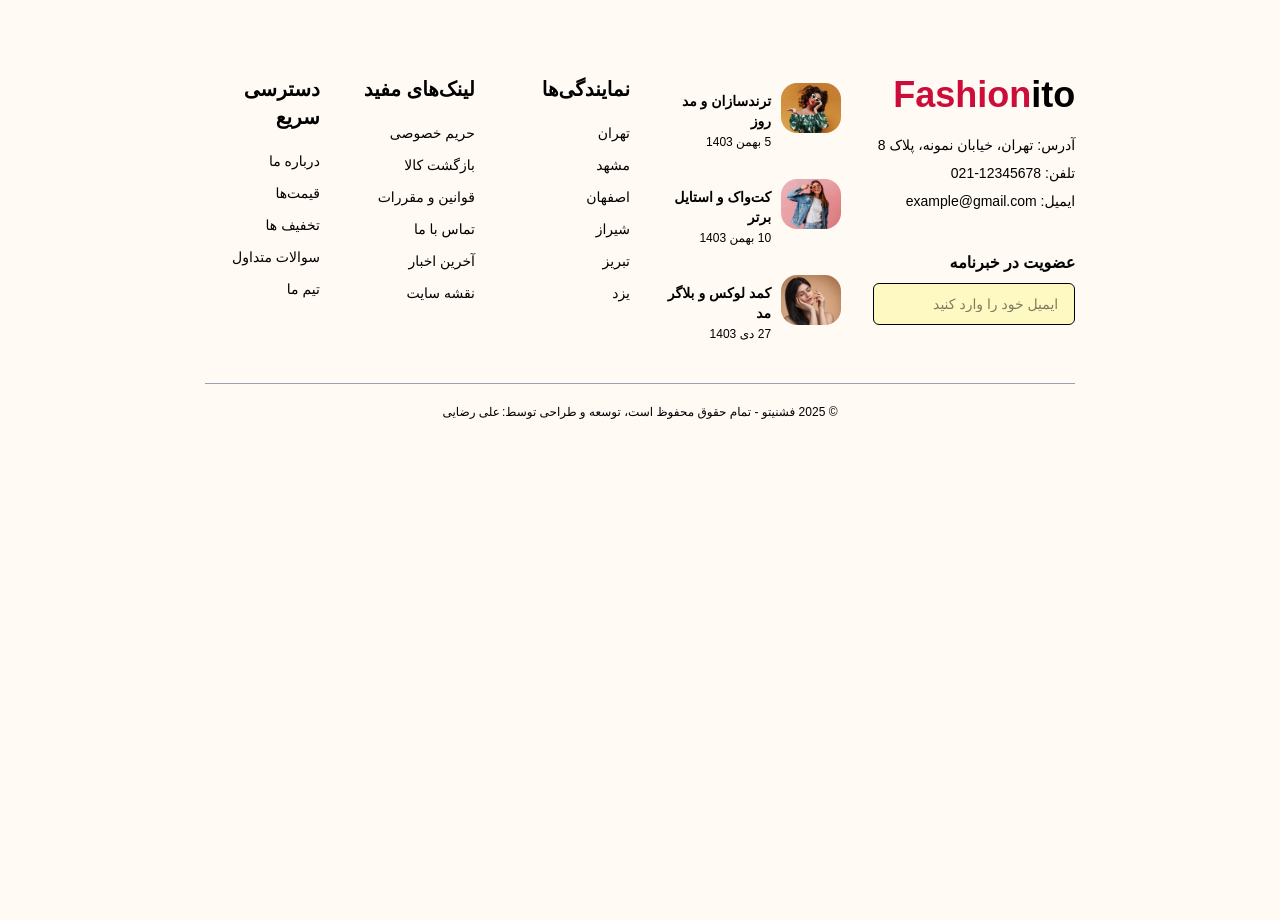
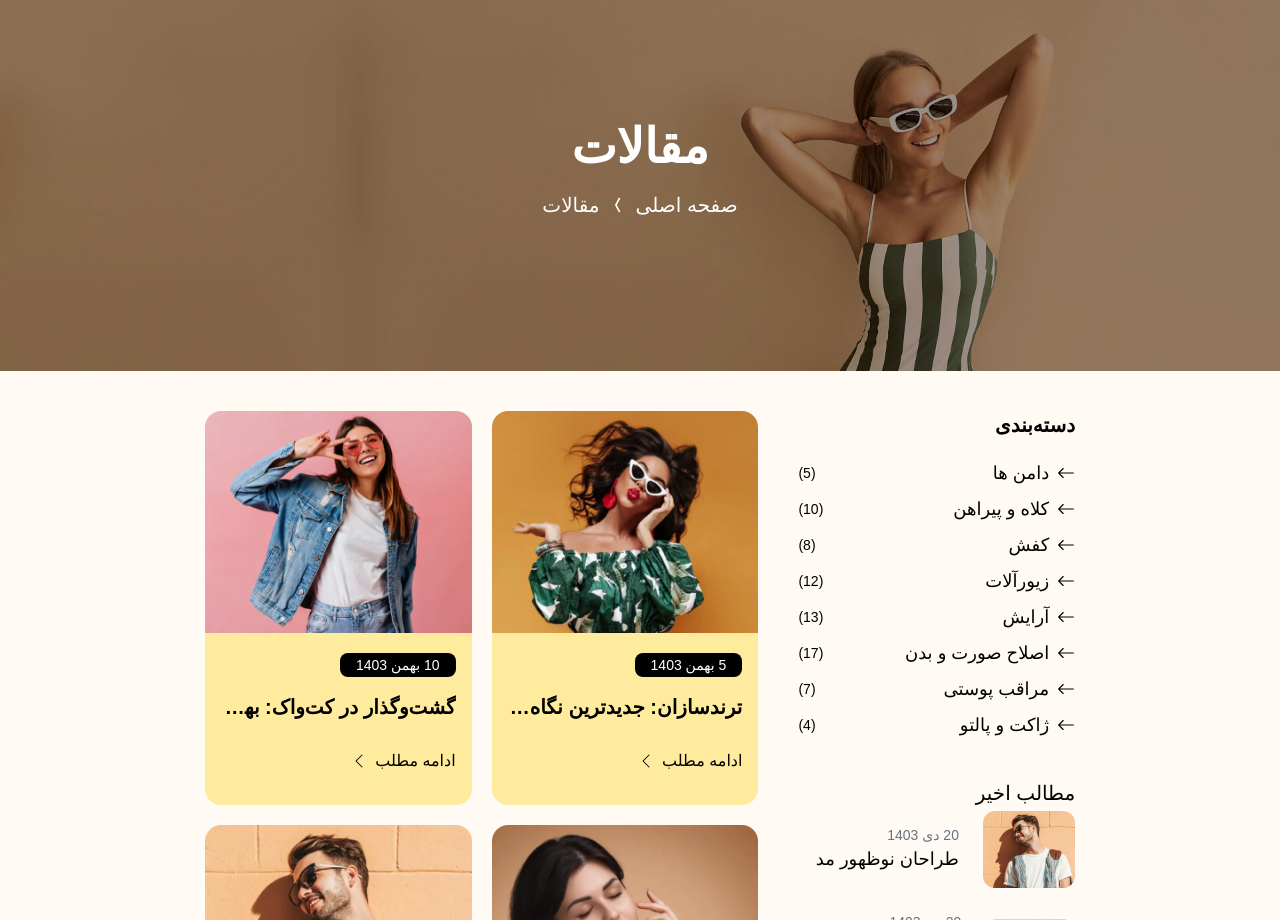
Before and after one commit to aliir7/Fashionito-Nextjs-Shop, a Next.js app: page /Blogs in a window 1280 px wide. Shown: the part 180-1100 px from the top of the page. Before the commit the page ends 800 px from the top, so only its background shows below. Built offline with nearby package versions, Linux system fonts and the light colour scheme; a web font is replaced by a local one.

Commit message:
add blogs page

```diff
--- /dev/null
+++ b/Components/UI/Blogs/BlogCategory.tsx
@@ -0,0 +1,27 @@
+import { blogCategories } from "@/lib/constants";
+import { BsArrowLeft, BsArrowRight } from "react-icons/bs";
+
+function BlogCategory() {
+  return (
+    <div className="flex flex-col mt-5 gap-2">
+      {blogCategories.map((cat, index) => (
+        <div
+          key={index}
+          className="group flex items-center justify-between cursor-pointer"
+        >
+          <div className="flex items-center justify-center">
+            <h3 className="group flex items-center text-lg cursor-pointer group-hover:ps-2 transition-all duration-300 gap-2 group-hover:text-secondary">
+              <BsArrowLeft />
+              {cat.name}
+            </h3>
+          </div>
+          <h3 className="group-hover:text-secondary transition-all duration-300 text-sm">
+            ({cat.count})
+          </h3>
+        </div>
+      ))}
+    </div>
+  );
+}
+
+export default BlogCategory;
--- /dev/null
+++ b/Components/UI/Blogs/BlogContent.tsx
@@ -0,0 +1,89 @@
+import blogData from "@/lib/JsonData/BlogData.json";
+import Image from "next/image";
+import Link from "next/link";
+import { BsChevronLeft } from "react-icons/bs";
+import BlogCategory from "./BlogCategory";
+
+function BlogContent() {
+  const posts = blogData.slice(3, 6);
+  return (
+    <div className="wrapper py-30 pt-10">
+      <div className="flex flex-col lg:flex-row justify-between gap-10">
+        {/* blog category */}
+        <div className="w-full lg:w-1/2 sticky top-25 left-0 h-full">
+          <h3 className="text-xl font-semibold">دسته‌بندی</h3>
+          <BlogCategory />
+          {/* latest posts */}
+          <div className="mt-10">
+            <h3 className="text-xl mb-1">مطالب اخیر</h3>
+            <div className="flex flex-col gap-6">
+              {posts.map((post, index) => (
+                <Link
+                  href={`/Blogs/${post.id}`}
+                  key={index}
+                  className="flex items-center gap-6"
+                >
+                  <div className="w-1/3 overflow-hidden rounded-xl">
+                    <Image
+                      src={post.image}
+                      alt={post.title}
+                      width={500}
+                      height={500}
+                      className="w-full h-full object-cover"
+                    />
+                  </div>
+                  <div className="flex flex-col">
+                    <p className="text-sm text-gray-500">{post.date}</p>
+                    <h3 className="text-lg hover:text-secondary transition-all duration-300">
+                      {post.smallTitle}
+                    </h3>
+                  </div>
+                </Link>
+              ))}
+            </div>
+          </div>
+          {/* blog tags */}
+        </div>
+
+        {/* blog card */}
+        <div className="w-full lg:w-1/1">
+          <div className="grid grid-cols-1 lg:grid-cols-2 gap-5">
+            {blogData.map((item) => (
+              <Link key={item.id} href={`/Blogs/${item.id}`}>
+                <div className="blog-card cursor-pointer">
+                  <div className="blog-img">
+                    <Image
+                      src={item.image}
+                      alt={item.title}
+                      width={500}
+                      height={500}
+                      className="rounded-t-2xl w-full h-full"
+                    />
+                  </div>
+                  <div className="bg-primary rounded-b-2xl px-4 py-5">
+                    <span className="text-xs lg:text-sm bg-black rounded-lg text-white px-4 py-1">
+                      {item.date}
+                    </span>
+                    <h3 className="text-lg lg:text-xl my-4 font-semibold truncate">
+                      {item.title}
+                    </h3>
+                    <div>
+                      <button className=" py-3 flex justify-center items-center gap-2 rounded-full hover:-translate-x-2 transition-all duration-300 cursor-pointer">
+                        ادامه مطلب
+                        <div>
+                          <BsChevronLeft />
+                        </div>
+                      </button>
+                    </div>
+                  </div>
+                </div>
+              </Link>
+            ))}
+          </div>
+        </div>
+      </div>
+    </div>
+  );
+}
+
+export default BlogContent;
--- a/app/Blogs/page.tsx
+++ b/app/Blogs/page.tsx
@@ -1,3 +1,22 @@
+import BlogContent from "@/Components/UI/Blogs/BlogContent";
+import Breadcrumb from "@/Components/UI/Breadcrumb";
+
 export default function BlogsPage() {
-  return <div>BlogsPage</div>;
+  return (
+    <section>
+      {/* Page title section */}
+      <div className="page-section flex items-center justify-center text-center">
+        <div className="flex flex-col items-center justify-center z-10">
+          <h2 className="text-3xl lg:text-5xl font-semibold text-white">
+            مقالات
+          </h2>
+          <Breadcrumb
+            className="mt-5"
+            items={[{ label: "صفحه اصلی", href: "/" }, { label: "مقالات" }]}
+          />
+        </div>
+      </div>
+      <BlogContent />
+    </section>
+  );
 }
--- a/app/globals.css
+++ b/app/globals.css
@@ -597,6 +597,36 @@
     z-index: -1;
   }
 
+  /* Shop page Section-End */
+
+  /* Blog page Section-Start */
+  .blog-card .blog-img {
+    position: relative;
+    overflow: hidden;
+  }
+
+  .blog-card .blog-img::after {
+    content: " ";
+    position: absolute;
+    top: 0;
+    right: -120%;
+    width: 60%;
+    height: 100%;
+    background: linear-gradient(
+      120deg,
+      rgba(255, 255, 255, 0) 0%,
+      rgba(255, 255, 255, 0.4) 50%,
+      rgba(255, 255, 255, 0) 100%
+    );
+    transform: skewX(-20deg);
+    transition: none;
+  }
+
+  .blog-card:hover .blog-img::after {
+    transition: right 0.7s ease-out;
+    right: 120%;
+  }
+
   /* Media Query Section  */
   @media (max-width: 991px) {
     .star-shape2 {
--- a/lib/constants/index.ts
+++ b/lib/constants/index.ts
@@ -1,4 +1,4 @@
-import type { NavLink } from "@/types/types";
+import type { BlogCategory, NavLink } from "@/types/types";
 
 import categoryImg1 from "@/public/assets/Category-1.webp";
 import categoryImg2 from "@/public/assets/Category-2.webp";
@@ -40,11 +40,11 @@
     ],
   },
   {
-    label: "وبلاگ‌ها",
+    label: "مقالات",
     href: "/Blogs",
     dropdown: [
-      { label: "وبلاگ‌ها", href: "/Blogs" },
-      { label: "جزئیات وبلاگ", href: "/Blogs/7" },
+      { label: "مقالات", href: "/Blogs" },
+      { label: "جزئیات مقاله", href: "/Blogs/7" },
     ],
   },
   {
@@ -152,3 +152,16 @@
 
 // sizes
 export const sizes = ["L", "XL", "2XL"];
+
+export const blogCategories: BlogCategory[] = [
+  { name: "دامن ها", count: 5 },
+  { name: "کلاه و پیراهن", count: 10 },
+  { name: "کفش", count: 8 },
+  { name: "زیورآلات", count: 12 },
+  { name: "آرایش", count: 13 },
+  { name: "اصلاح صورت و بدن", count: 17 },
+  { name: "مراقب پوستی", count: 7 },
+  { name: "ژاکت و پالتو", count: 4 },
+];
+
+export const blogTags = ["قدیمی", "ازدواج", "کتان", "بیزینس", "رسمی"];
--- a/types/types.ts
+++ b/types/types.ts
@@ -23,6 +23,12 @@
   smallTitle: string;
   date: string;
   gallery: string[];
+  category?: BlogCategory[];
+};
+
+export type BlogCategory = {
+  name: string;
+  count: number;
 };
 
 export type CartItem = Product & { quantity: number };
```
